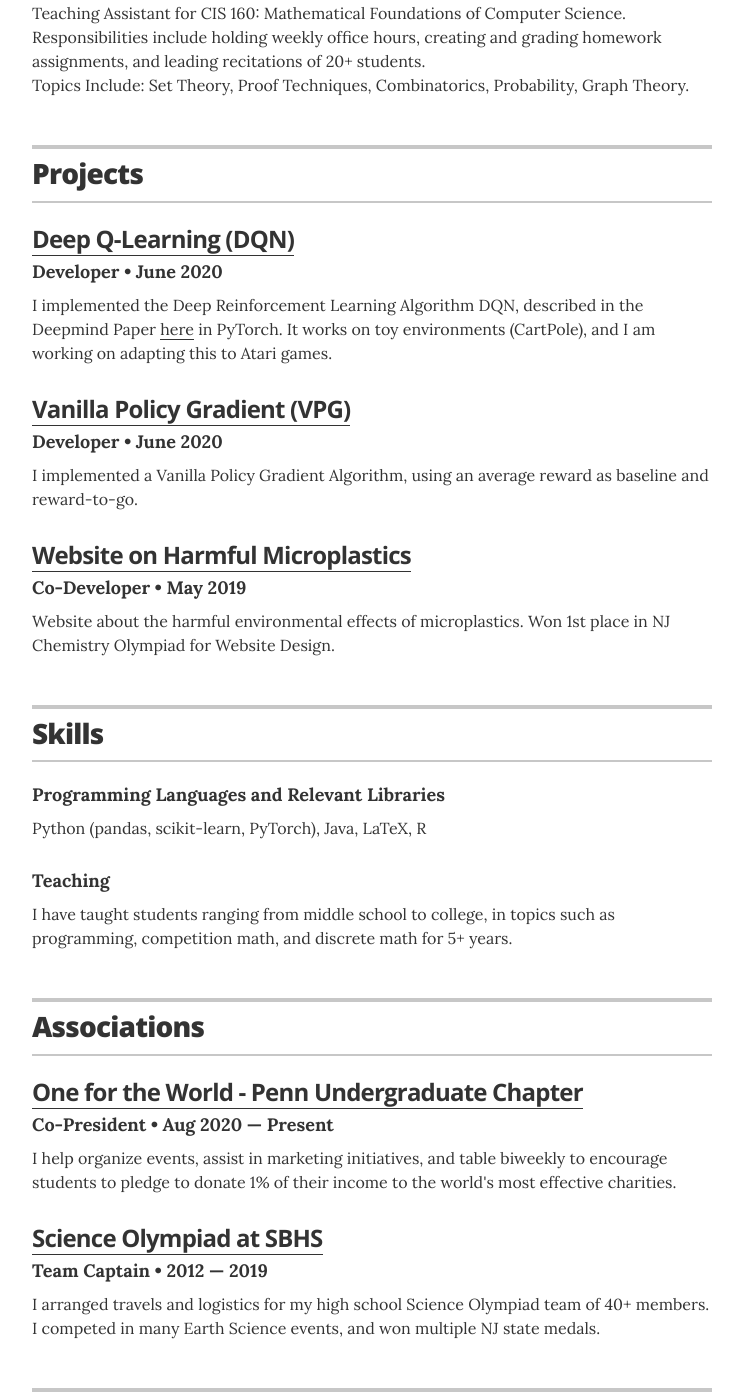
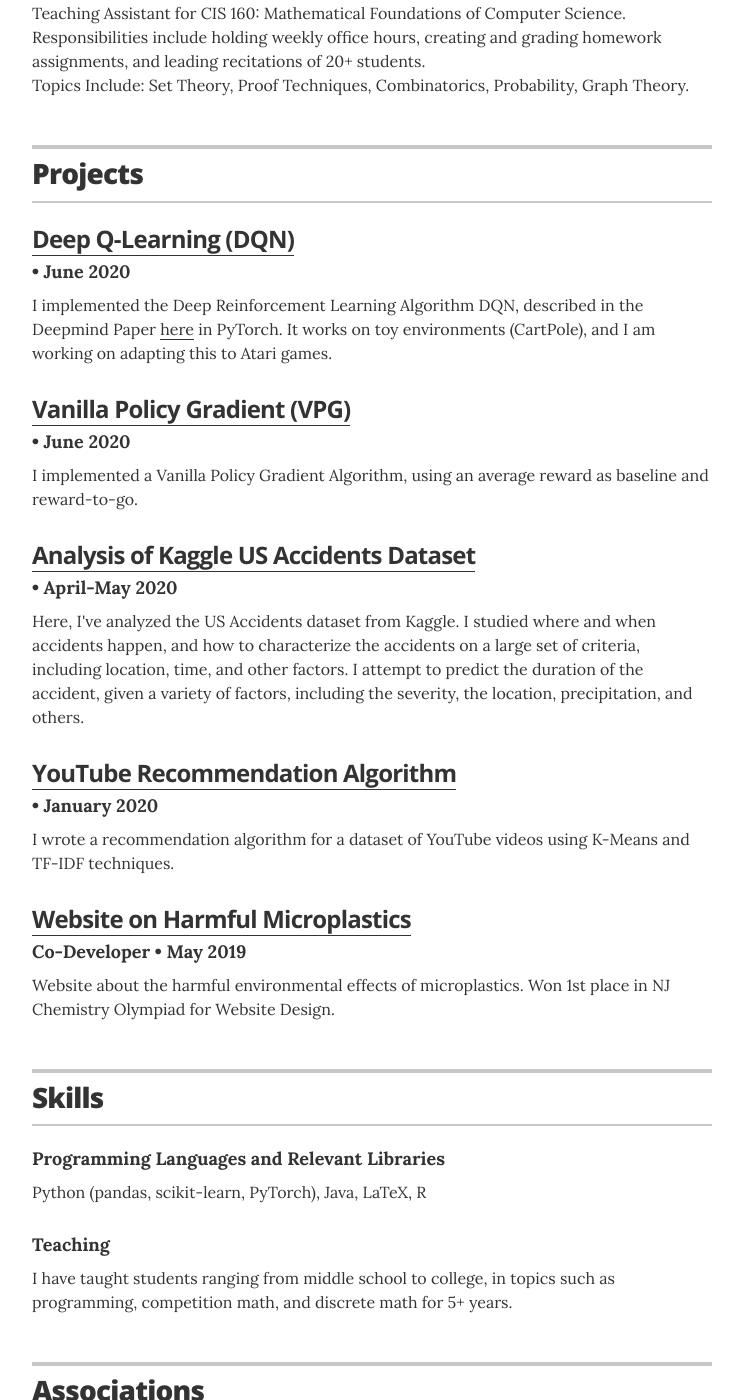
Before and after one commit to abhishekp106/old-website, a Jekyll site: the page built from index.html, in a window 1280 px wide and 1400 px high, scrolled down 1313 px. Shown: the whole window, without its empty margins (268-1011 px from the left). Built offline with Jekyll 4.4.1, drawn with Linux system fonts in a browser that asks for light colours.

Commit message:
add data science projects

```diff
--- a/_data/projects.yml
+++ b/_data/projects.yml
@@ -3,17 +3,27 @@
 
 # DQN
 - project: Deep Q-Learning (DQN)
-  role: Developer
   duration: June 2020
   url: "https://github.com/abhishekp106/DeepRL"
   description: "I implemented the Deep Reinforcement Learning Algorithm DQN, described in the Deepmind Paper <a href='https://www.cs.toronto.edu/~vmnih/docs/dqn.pdf'>here</a> in PyTorch. It works on toy environments (CartPole), and I am working on adapting this to Atari games."
 
 # VPG
 - project: Vanilla Policy Gradient (VPG)
-  role: Developer
   duration: June 2020
   url: "https://github.com/abhishekp106/DeepRL"
   description: "I implemented a Vanilla Policy Gradient Algorithm, using an average reward as baseline and reward-to-go."
+
+# Analysis of Kaggle US Accidents Dataset
+- project: Analysis of Kaggle US Accidents Dataset
+  duration: April-May 2020
+  url: "https://github.com/abhishekp106/DataScienceProjects/blob/master/CIS545FinalProject.ipynb"
+  description: "Here, I've analyzed the US Accidents dataset from Kaggle. I studied where and when accidents happen, and how to characterize the accidents on a large set of criteria, including location, time, and other factors. I attempt to predict the duration of the accident, given a variety of factors, including the severity, the location, precipitation, and others."
+
+# WAF Project
+- project: YouTube Recommendation Algorithm
+  duration: January 2020
+  url: "https://github.com/abhishekp106/DataScienceProjects/blob/master/WAFChallenge.ipynb"
+  description: "I wrote a recommendation algorithm for a dataset of YouTube videos using K-Means and TF-IDF techniques."
 
 # NJCO Website Design
 - project: Website on Harmful Microplastics
```
